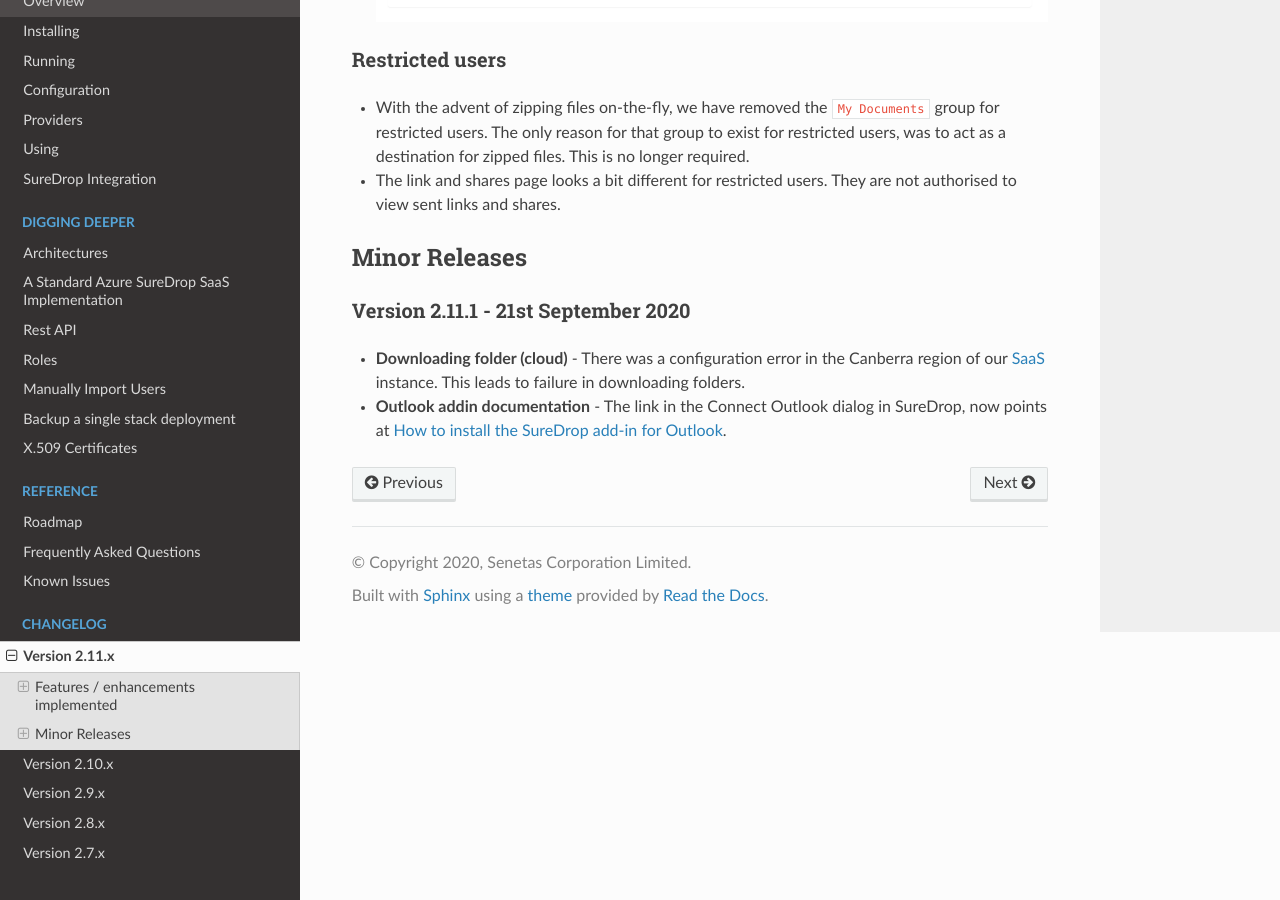
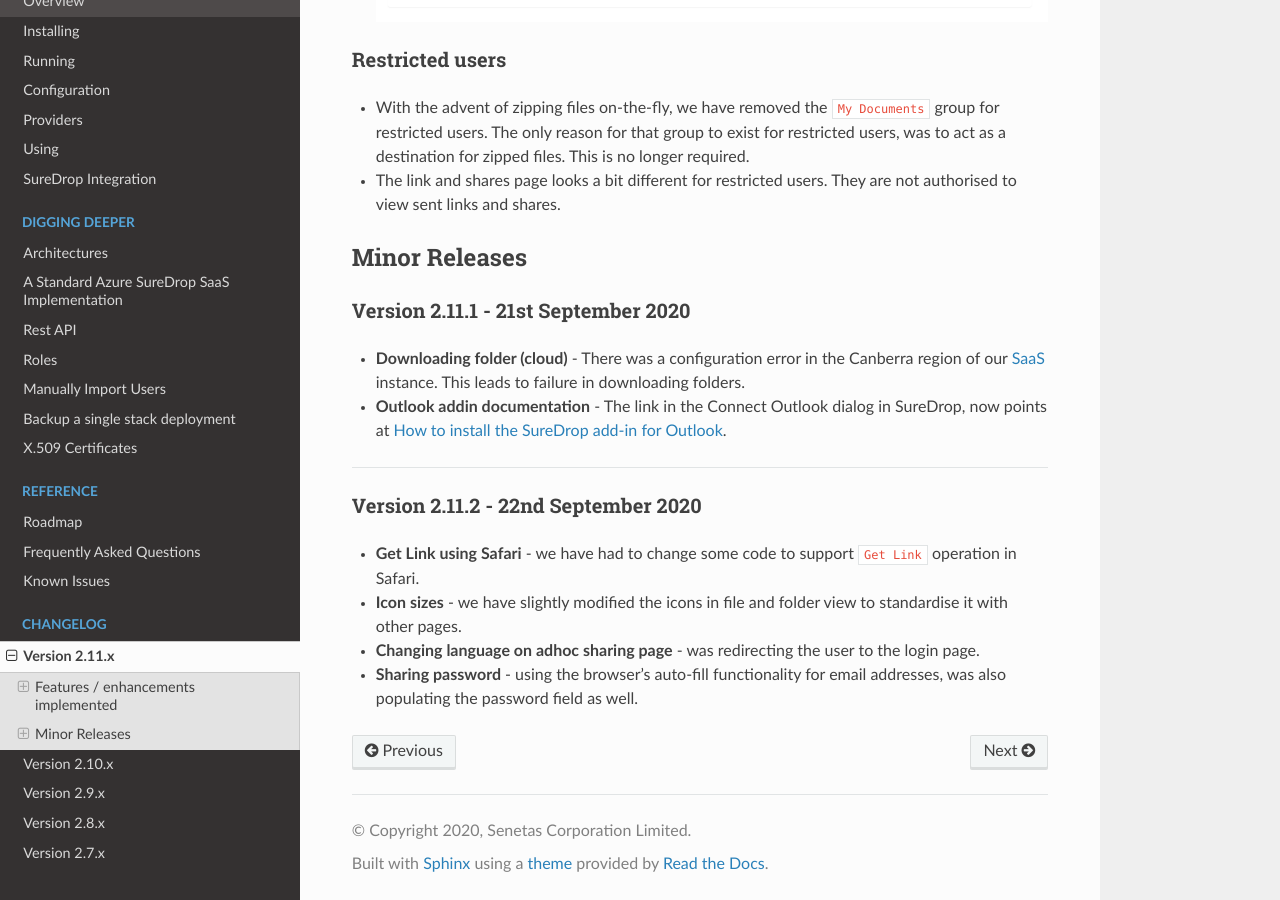
Before and after one commit to Senetas/SureDrop, a Sphinx documentation site: the page built from docs/source/release/2.11.x.rst, in a window 1280 px wide and 900 px high, scrolled down 4919 px. Built offline with Sphinx 7.4.7 and the Read the Docs theme 2.0.0, drawn with Linux system fonts in a browser that asks for light colours.

Commit message:
release 2.11.2

```diff
--- a/docs/source/release/2.11.x.rst
+++ b/docs/source/release/2.11.x.rst
@@ -131,3 +131,19 @@ Version 2.11.1 - 21st September 2020
 
 - **Outlook addin documentation** - The link in the Connect Outlook dialog in SureDrop, now points at
   :ref:`install-addin`.
+
+.. raw:: html
+
+   <hr>
+
+Version 2.11.2 - 22nd September 2020
+~~~~~~~~~~~~~~~~~~~~~~~~~~~~~~~~~~~~
+
+- **Get Link using Safari** - we have had to change some code to support ``Get Link`` operation in Safari.
+
+- **Icon sizes** - we have slightly modified the icons in file and folder view to standardise it with other pages.
+
+- **Changing language on adhoc sharing page** - was redirecting the user to the login page.
+
+- **Sharing password** - using the browser's auto-fill functionality for email addresses, was also populating
+  the password field as well.
```
